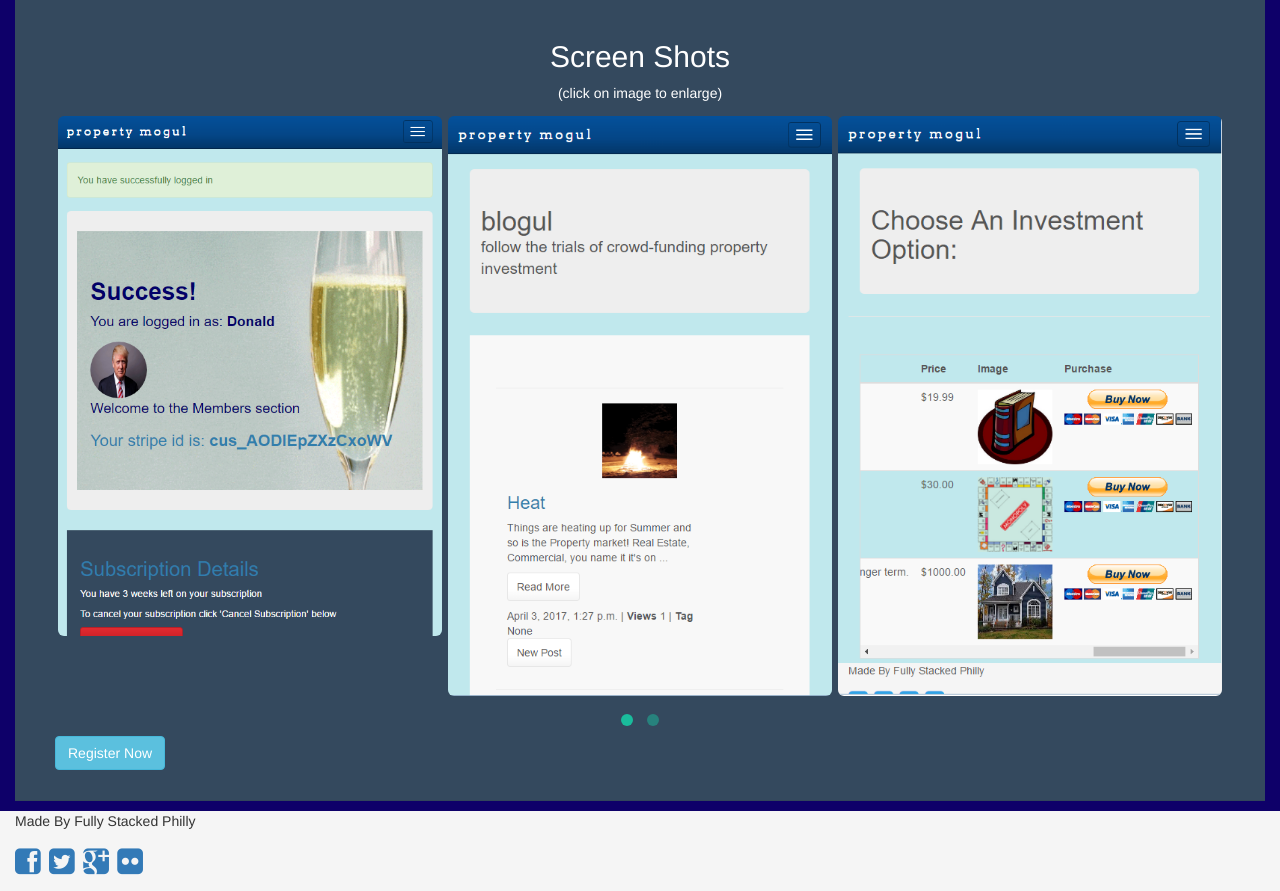
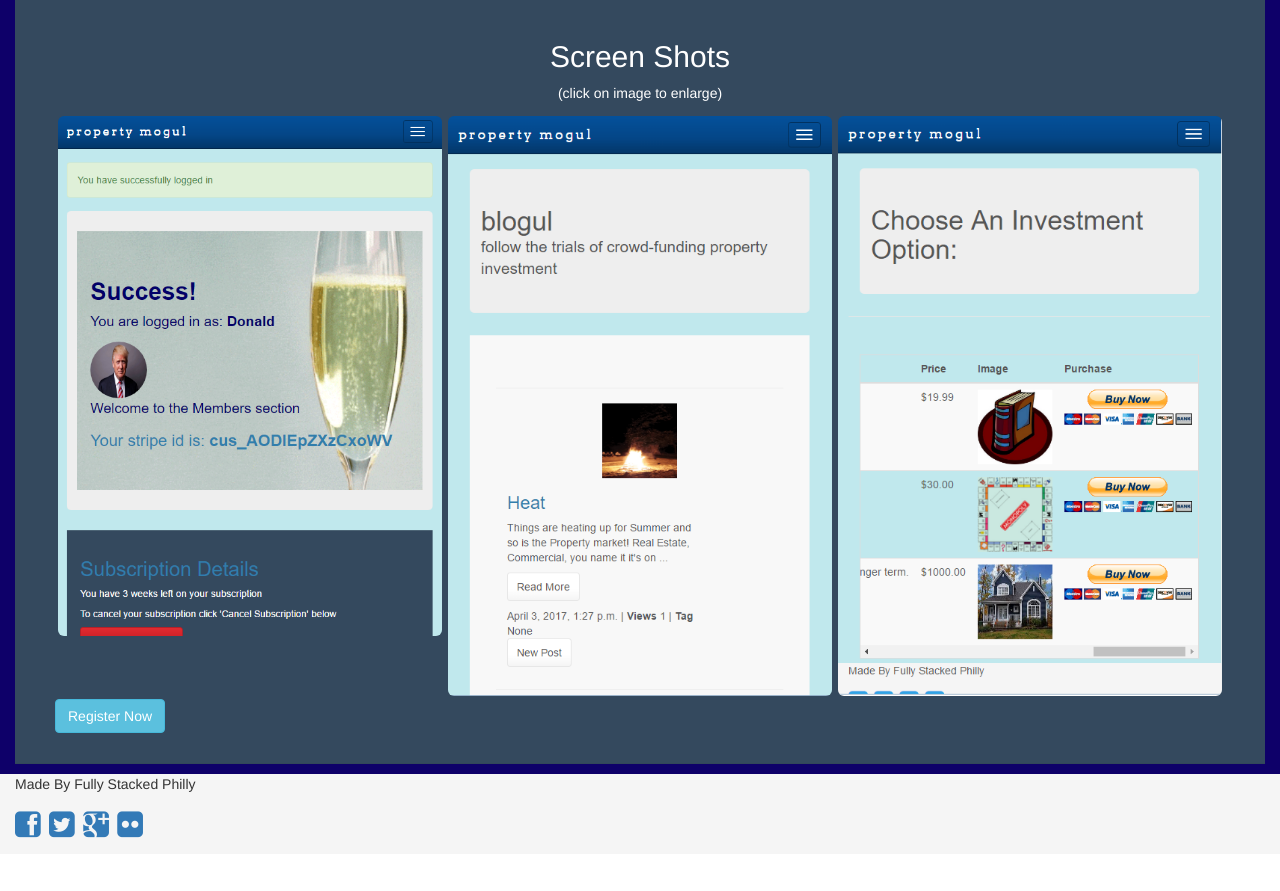
Before and after one commit to Code-Institute-Submissions/property_mogul_final, a Django app: page / in a window 1280 px wide. Shown: the part 2294-3185 px from the top of the page. After the commit the page ends 3132 px from the top, so only its background shows below. Run offline with Django 3.2, Linux system fonts and the light colour scheme; some libraries are stand-ins or nearby versions.

Commit message:
eliminating owl theme css

```diff
--- a/static/css/owl.theme.css
+++ b/static/css/owl.theme.css
@@ -3,77 +3,77 @@
 *	v1.3.3
 */
 
-.owl-theme .owl-controls{
-	margin-top: 10px;
-	text-align: center;
-}
+/*.owl-theme .owl-controls{*/
+	/*margin-top: 10px;*/
+	/*text-align: center;*/
+/*}*/
 
-/* Styling Next and Prev buttons */
+/*!* Styling Next and Prev buttons *!*/
 
-.owl-theme .owl-controls .owl-buttons div{
-	color: #FFF;
-	display: inline-block;
-	zoom: 1;
-	*display: inline;/*IE7 life-saver */
-	margin: 5px;
-	padding: 3px 10px;
-	font-size: 12px;
-	-webkit-border-radius: 30px;
-	-moz-border-radius: 30px;
-	border-radius: 30px;
-	background: #869791;
-	filter: Alpha(Opacity=50);/*IE7 fix*/
-	opacity: 0.5;
-}
-/* Clickable class fix problem with hover on touch devices */
-/* Use it for non-touch hover action */
-.owl-theme .owl-controls.clickable .owl-buttons div:hover{
-	filter: Alpha(Opacity=100);/*IE7 fix*/
-	opacity: 1;
-	text-decoration: none;
-}
+/*.owl-theme .owl-controls .owl-buttons div{*/
+	/*color: #FFF;*/
+	/*display: inline-block;*/
+	/*zoom: 1;*/
+	/**display: inline;!*IE7 life-saver *!*/
+	/*margin: 5px;*/
+	/*padding: 3px 10px;*/
+	/*font-size: 12px;*/
+	/*-webkit-border-radius: 30px;*/
+	/*-moz-border-radius: 30px;*/
+	/*border-radius: 30px;*/
+	/*background: #869791;*/
+	/*filter: Alpha(Opacity=50);!*IE7 fix*!*/
+	/*opacity: 0.5;*/
+/*}*/
+/*!* Clickable class fix problem with hover on touch devices *!*/
+/*!* Use it for non-touch hover action *!*/
+/*.owl-theme .owl-controls.clickable .owl-buttons div:hover{*/
+	/*filter: Alpha(Opacity=100);!*IE7 fix*!*/
+	/*opacity: 1;*/
+	/*text-decoration: none;*/
+/*}*/
 
-/* Styling Pagination*/
+/*!* Styling Pagination*!*/
 
-.owl-theme .owl-controls .owl-page{
-	display: inline-block;
-	zoom: 1;
-	*display: inline;/*IE7 life-saver */
-}
-.owl-theme .owl-controls .owl-page span{
-	display: block;
-	width: 12px;
-	height: 12px;
-	margin: 5px 7px;
-	filter: Alpha(Opacity=50);/*IE7 fix*/
-	opacity: 0.5;
-	-webkit-border-radius: 20px;
-	-moz-border-radius: 20px;
-	border-radius: 20px;
-	background: #869791;
-}
+/*.owl-theme .owl-controls .owl-page{*/
+	/*display: inline-block;*/
+	/*zoom: 1;*/
+	/**display: inline;!*IE7 life-saver *!*/
+/*}*/
+/*.owl-theme .owl-controls .owl-page span{*/
+	/*display: block;*/
+	/*width: 12px;*/
+	/*height: 12px;*/
+	/*margin: 5px 7px;*/
+	/*filter: Alpha(Opacity=50);!*IE7 fix*!*/
+	/*opacity: 0.5;*/
+	/*-webkit-border-radius: 20px;*/
+	/*-moz-border-radius: 20px;*/
+	/*border-radius: 20px;*/
+	/*background: #869791;*/
+/*}*/
 
-.owl-theme .owl-controls .owl-page.active span,
-.owl-theme .owl-controls.clickable .owl-page:hover span{
-	filter: Alpha(Opacity=100);/*IE7 fix*/
-	opacity: 1;
-}
+/*.owl-theme .owl-controls .owl-page.active span,*/
+/*.owl-theme .owl-controls.clickable .owl-page:hover span{*/
+	/*filter: Alpha(Opacity=100);!*IE7 fix*!*/
+	/*opacity: 1;*/
+/*}*/
 
-/* If PaginationNumbers is true */
+/*!* If PaginationNumbers is true *!*/
 
-.owl-theme .owl-controls .owl-page span.owl-numbers{
-	height: auto;
-	width: auto;
-	color: #FFF;
-	padding: 2px 10px;
-	font-size: 12px;
-	-webkit-border-radius: 30px;
-	-moz-border-radius: 30px;
-	border-radius: 30px;
-}
+/*.owl-theme .owl-controls .owl-page span.owl-numbers{*/
+	/*height: auto;*/
+	/*width: auto;*/
+	/*color: #FFF;*/
+	/*padding: 2px 10px;*/
+	/*font-size: 12px;*/
+	/*-webkit-border-radius: 30px;*/
+	/*-moz-border-radius: 30px;*/
+	/*border-radius: 30px;*/
+/*}*/
 
-/* preloading images */
-.owl-item.loading{
-	min-height: 150px;
-	background: url(AjaxLoader.gif) no-repeat center center
-}
+/*!* preloading images *!*/
+/*.owl-item.loading{*/
+	/*min-height: 150px;*/
+	/*background: url(AjaxLoader.gif) no-repeat center center*/
+/*}*/
--- a/templates/base.html
+++ b/templates/base.html
@@ -22,7 +22,7 @@
 	 <!-- Owl-Carousel -->
     <link href="{% static 'css/custom.css' %}" rel="stylesheet">
 	<link href="{% static 'css/owl.carousel.css' %}" rel="stylesheet">
-    <link href="{% static 'css/owl.theme.css' %}" rel="stylesheet">
+{#    <link href="{% static 'css/owl.theme.css' %}" rel="stylesheet">#}
 	<link href="{% static 'css/animate.css' %}" rel="stylesheet">
 
 	<!-- Magnific Popup core CSS file -->
```
